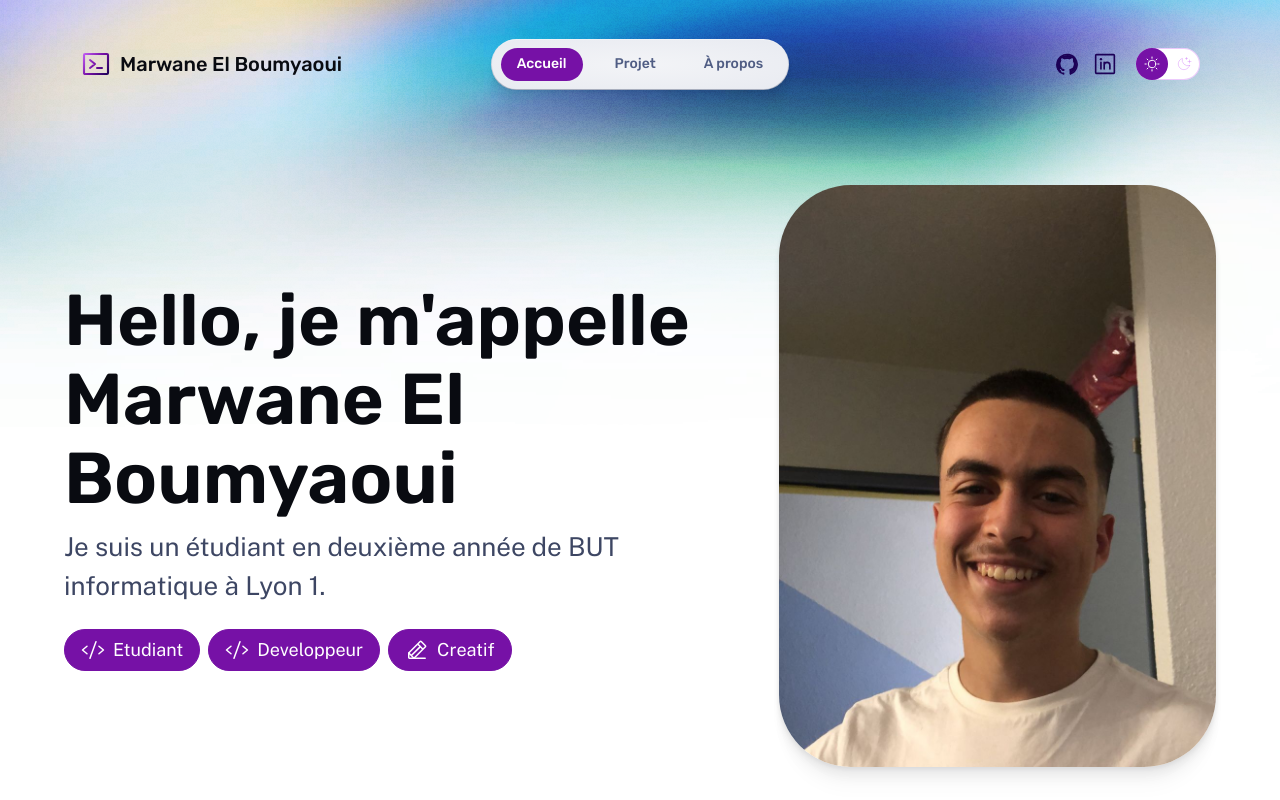
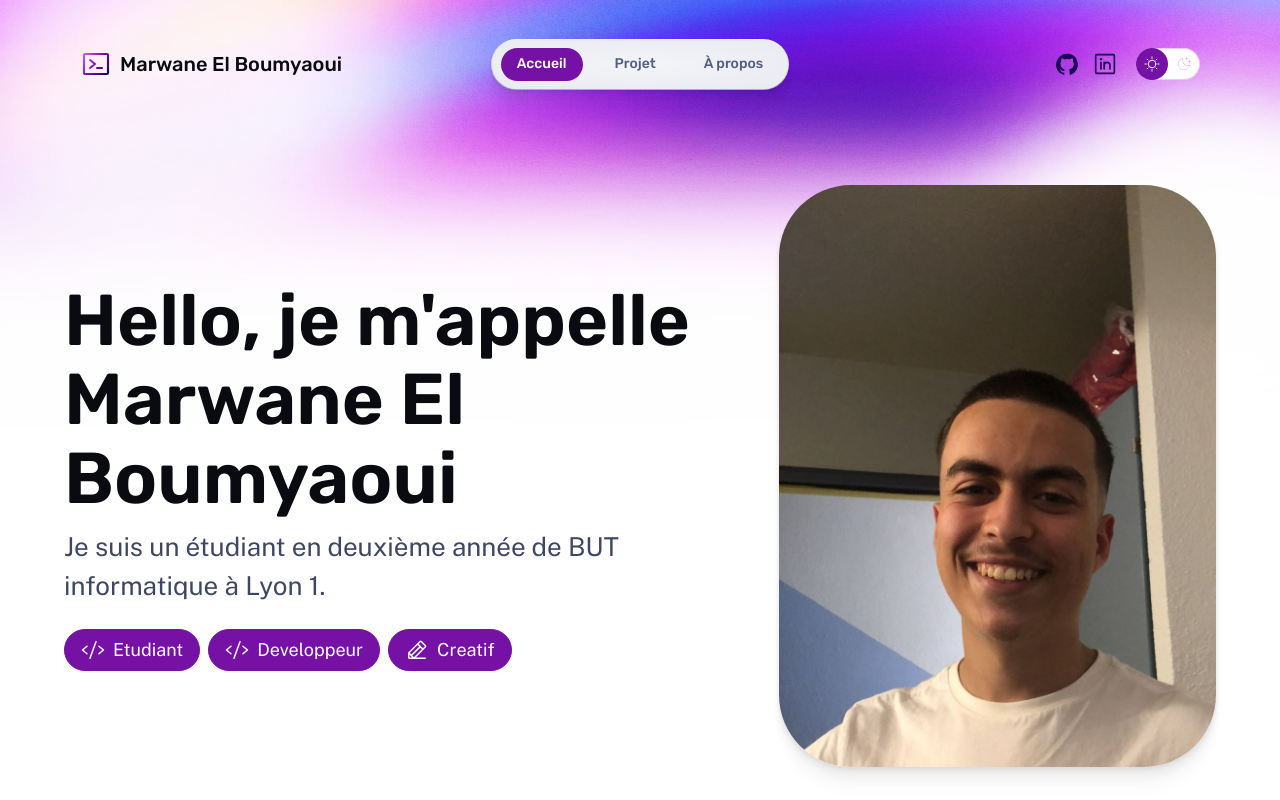
Before and after one commit to Marwane-EL/MarwaneDev, an Astro site: page / in a window 1280 px wide. Shown: the top 800 px of the page. Built offline with nearby package versions, Linux system fonts and the light colour scheme; Astro itself is replaced by a stand-in of ours.

Commit message:
Changes background

```diff
--- a/src/layouts/BaseLayout.astro
+++ b/src/layouts/BaseLayout.astro
@@ -34,8 +34,8 @@ const { title, description } = Astro.props;
 		<style>
 			:root {
 				--_placeholder-bg: linear-gradient(transparent, transparent);
-				--bg-image-main: url('/assets/backgrounds/bg-main-green.jpg');
-				--bg-image-main-curves: url('/assets/backgrounds/bg-main-green.jpg');
+				--bg-image-main: url('/assets/backgrounds/bg-main-light-800w.jpg');
+				--bg-image-main-curves: url('/assets/backgrounds/bg-main-light-800w.jpg');
 				--bg-image-subtle-1: var(--_placeholder-bg);
 				--bg-image-subtle-2: var(--_placeholder-bg);
 				--bg-image-footer: var(--_placeholder-bg);
```
